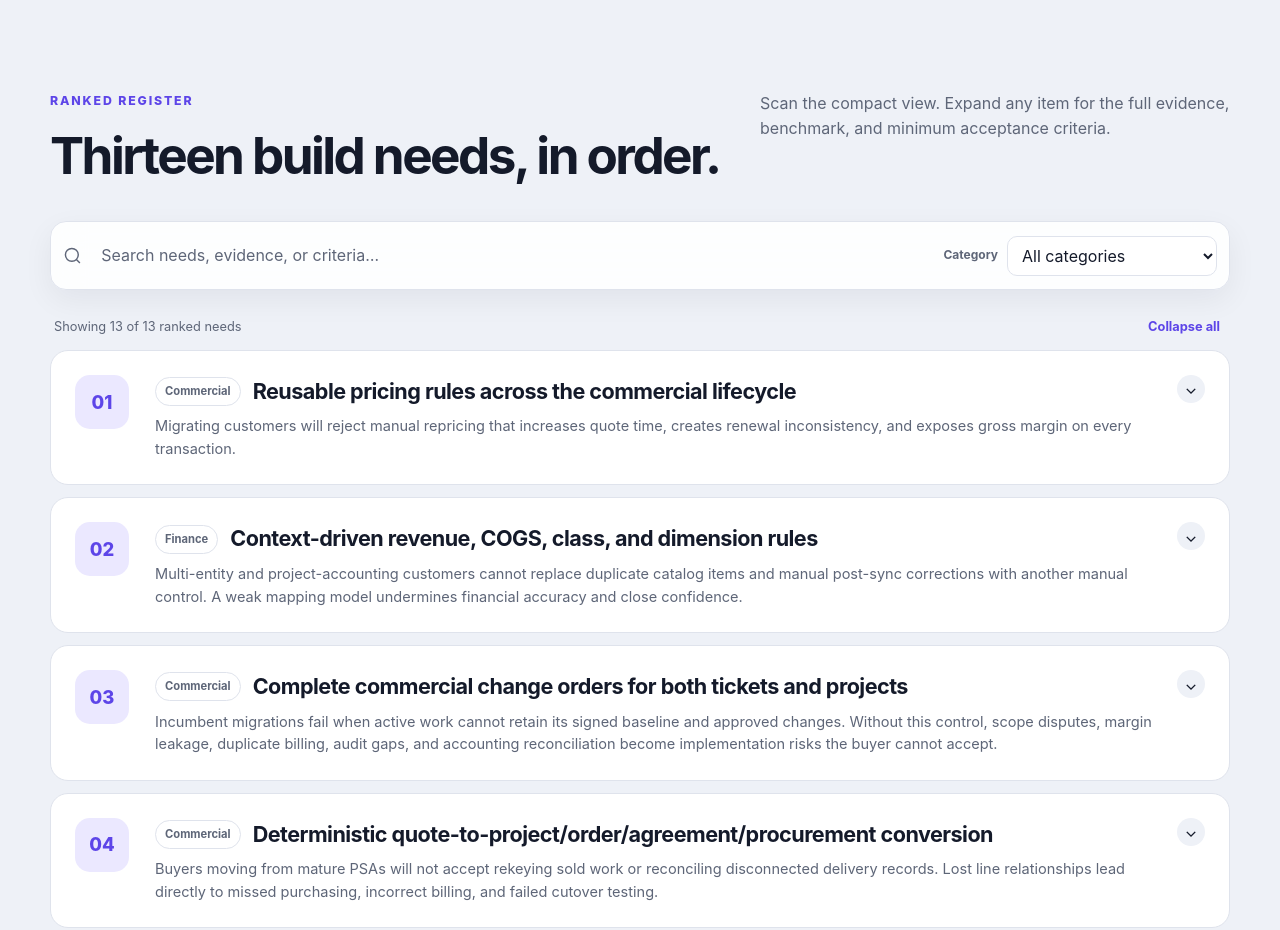
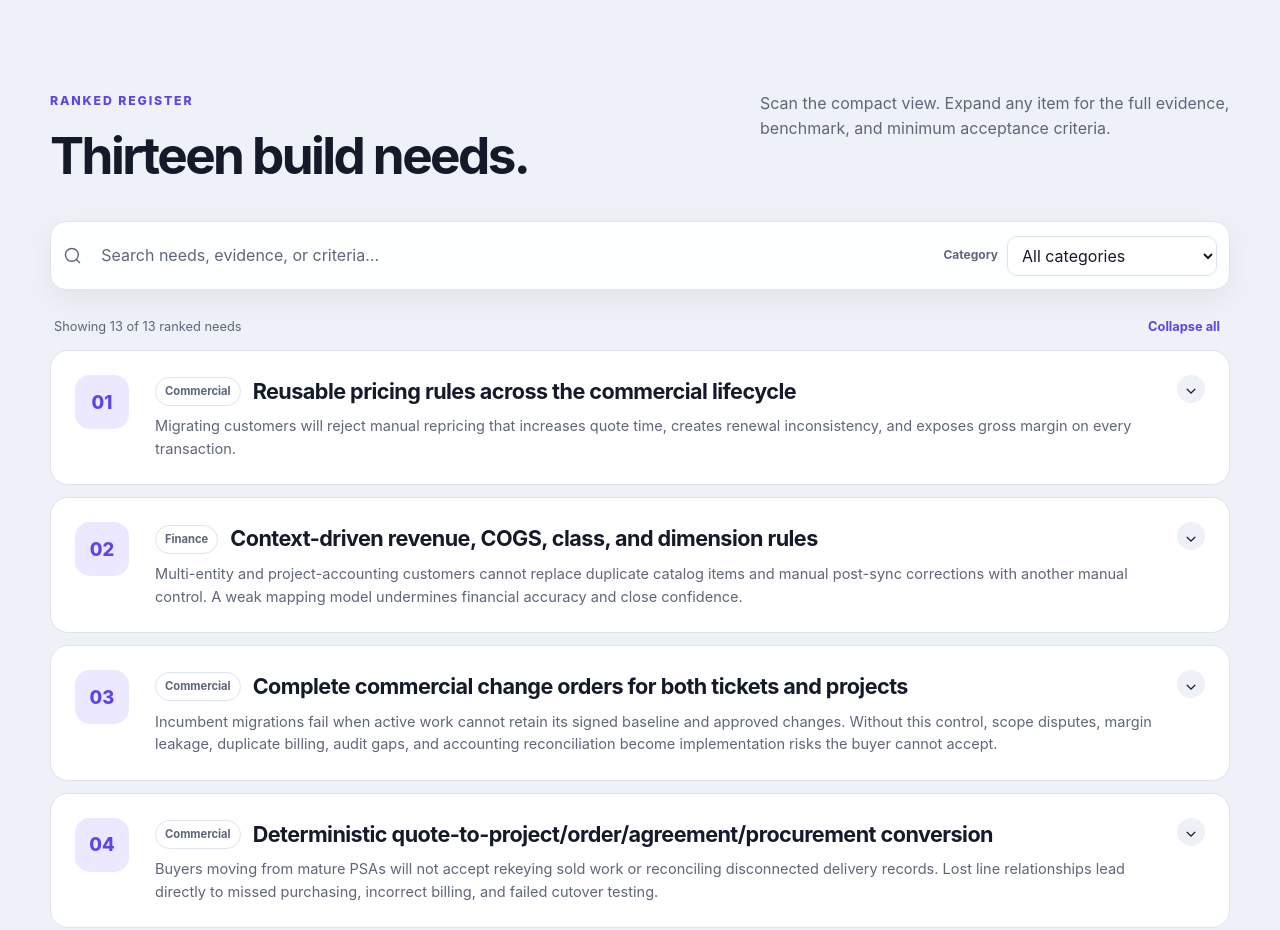
Before and after one commit to Tony-Kaylee/process-parity, a plain HTML site: page index.html in a window 1280 px wide. Shown: the part 1560-2490 px from the top of the page. Drawn offline with Linux system fonts and the light colour scheme.

Commit message:
Shorten process parity register heading

```diff
--- a/index.html
+++ b/index.html
@@ -43,7 +43,7 @@
 
     <section class="register-section" id="register" aria-labelledby="register-title">
       <div class="shell">
-        <div class="section-heading register-heading"><div><p class="kicker">Ranked register</p><h2 id="register-title">Thirteen build needs, in order.</h2></div><p>Scan the compact view. Expand any item for the full evidence, benchmark, and minimum acceptance criteria.</p></div>
+        <div class="section-heading register-heading"><div><p class="kicker">Ranked register</p><h2 id="register-title">Thirteen build needs.</h2></div><p>Scan the compact view. Expand any item for the full evidence, benchmark, and minimum acceptance criteria.</p></div>
         <div class="controls" aria-label="Filter the register">
           <label class="search"><span class="sr-only">Search register</span><svg aria-hidden="true" viewBox="0 0 24 24"><path d="m21 21-4.35-4.35m2.35-5.65A8 8 0 1 1 3 11a8 8 0 0 1 16 0Z"/></svg><input id="search" type="search" placeholder="Search needs, evidence, or criteria…" autocomplete="off"></label>
           <div class="filter-wrap"><label for="category">Category</label><select id="category"><option value="All">All categories</option></select></div>
```
